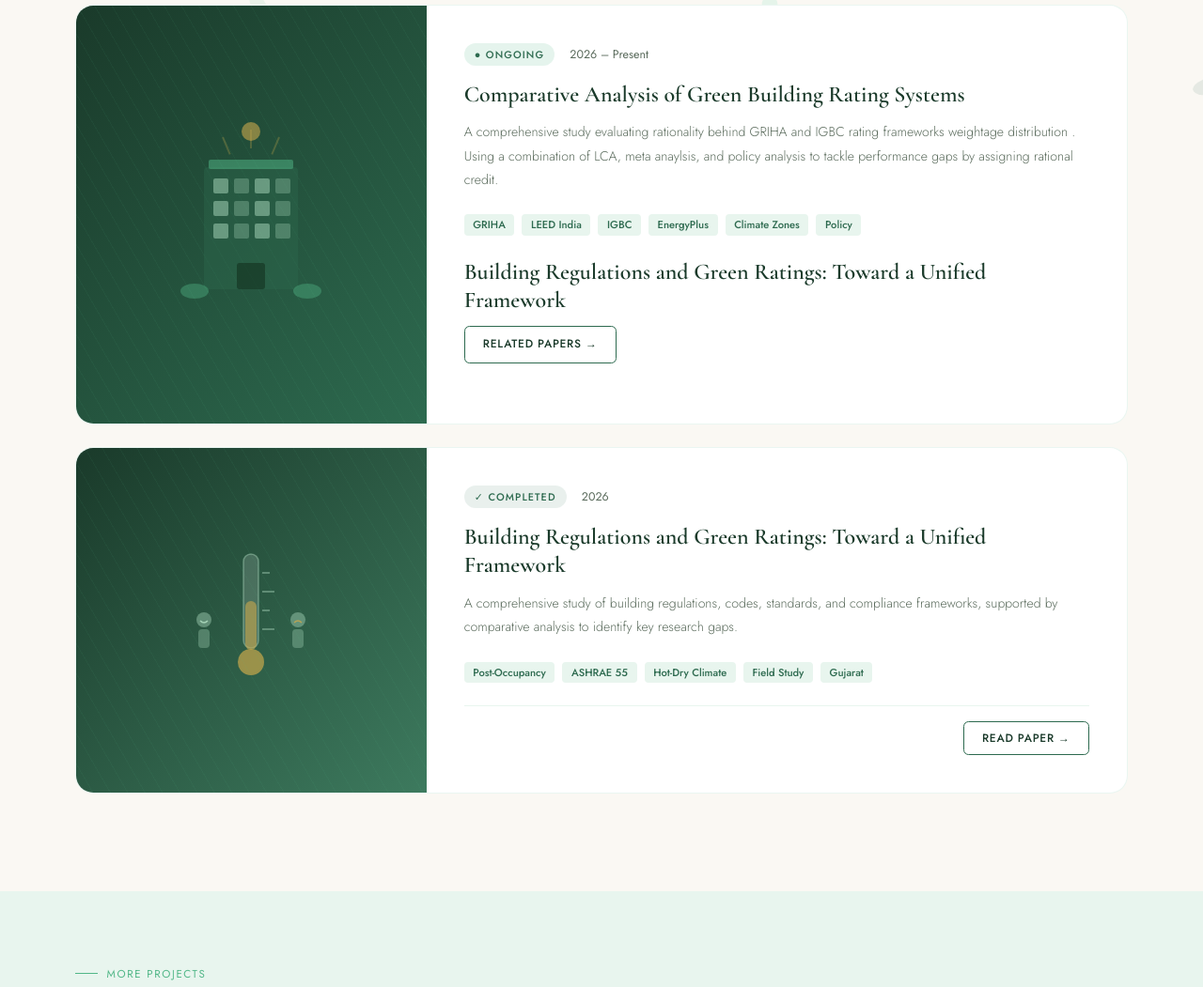
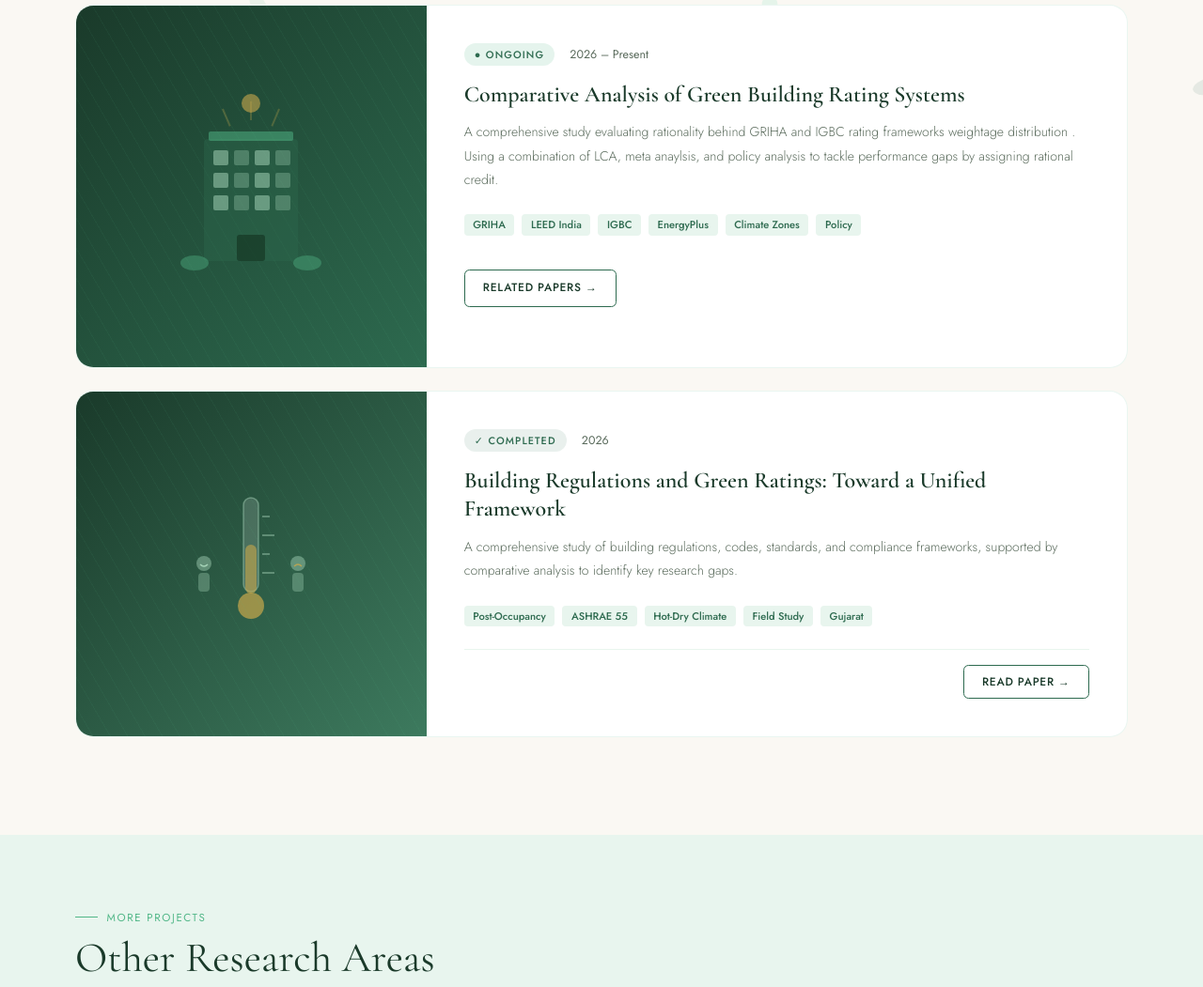
Before and after one commit to vaibhavlawange/vaibhavlawange.github.io, a plain HTML site: page research.html in a window 1280 px wide. Shown: the part 659-1710 px from the top of the page at 94% size. Drawn offline with nearby package versions, Linux system fonts and the light colour scheme.

Commit message:
Update research.html

```diff
--- a/research.html
+++ b/research.html
@@ -281,7 +281,7 @@
             <span class="fc-tag">Policy</span>
           </div>
         </div>
-        <div class="fc-title">Building Regulations and Green Ratings: Toward a Unified Framework</div>
+        <div class="fc-title"></div>
           <div class="fc-desc">
           <div class="fc-collab"> <strong></strong></div>
           <a href="publications.html" class="btn btn-outline" style="padding:0.5rem 1.2rem;font-size:0.75rem;">Related Papers →</a>
```
